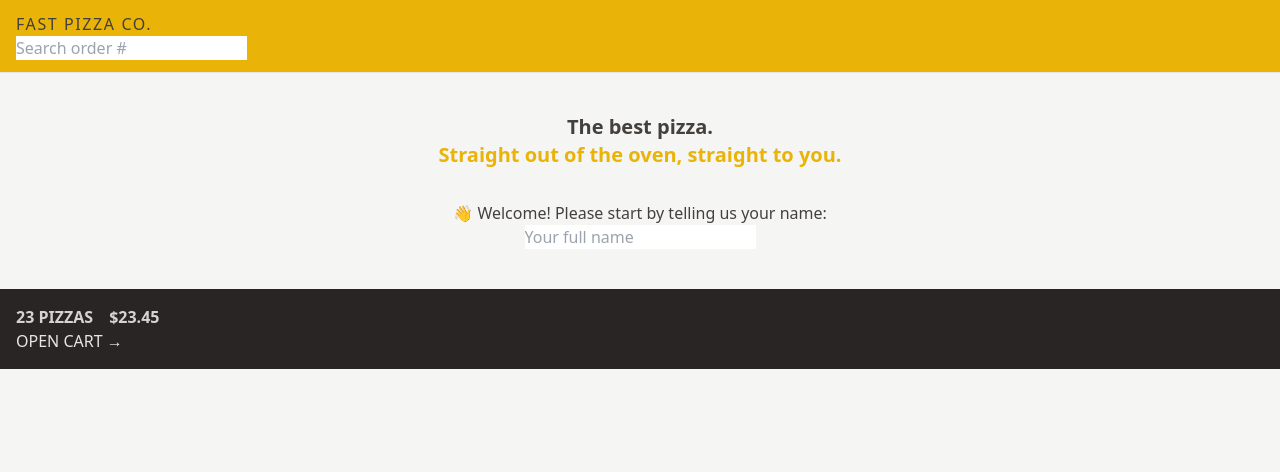
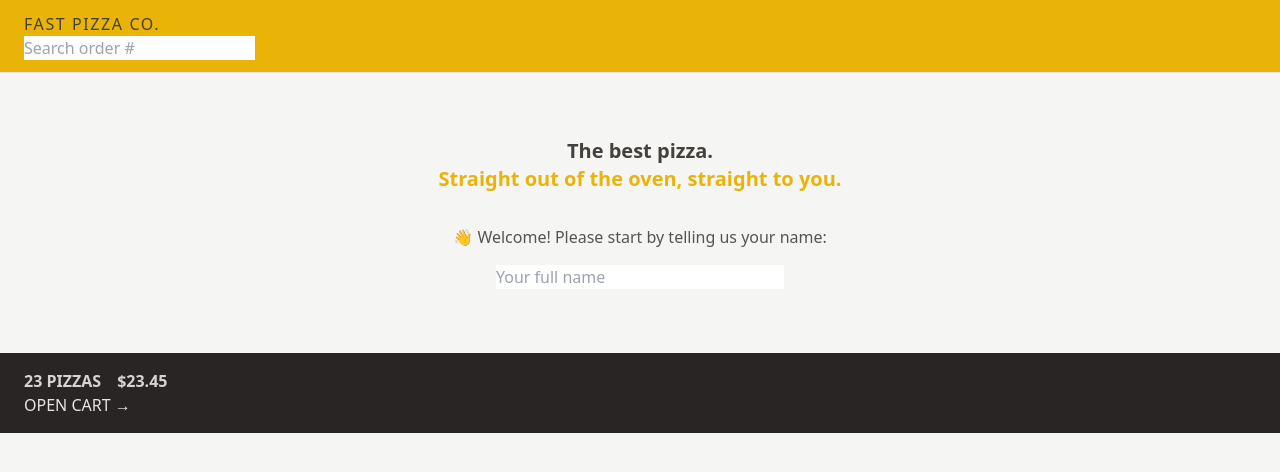
Before and after one commit to kevalmehta17/Fast-Pizza, a React (Vite) app: page / in a window 1280 px wide. Shown: the top 472 px of the page. Built offline with nearby package versions, Linux system fonts and the light colour scheme.

Commit message:
providing mobile responsive design style practice

```diff
--- a/src/UI/Header.jsx
+++ b/src/UI/Header.jsx
@@ -4,7 +4,7 @@
 
 function Header() {
   return (
-    <header className="border-b border-stone-200 bg-yellow-500 px-4 py-3 uppercase">
+    <header className="border-b border-stone-200 bg-yellow-500 px-4 py-3 uppercase sm:px-6">
       <Link to="/" className="tracking-widest">
         Fast Pizza Co.
       </Link>
--- a/src/UI/Home.jsx
+++ b/src/UI/Home.jsx
@@ -2,7 +2,7 @@
 
 function Home() {
   return (
-    <div className="my-10 text-center">
+    <div className="my-10 text-center sm:my-16">
       <h1 className="mb-8 text-xl font-semibold">
         The best pizza.
         <br />
--- a/src/features/cart/CartOverview.jsx
+++ b/src/features/cart/CartOverview.jsx
@@ -2,7 +2,7 @@
 
 function CartOverview() {
   return (
-    <div className="bg-stone-800 text-stone-200 uppercase p-4 ">
+    <div className="bg-stone-800 text-stone-200 uppercase px-4 py-4 sm:px-6  text-sm md:text-base   ">
       <p className="text-stone-300 font-semibold space-x-4">
         <span>23 pizzas</span>
         <span>$23.45</span>
--- a/src/features/user/CreateUser.jsx
+++ b/src/features/user/CreateUser.jsx
@@ -1,7 +1,7 @@
-import { useState } from 'react';
+import { useState } from "react";
 
 function CreateUser() {
-  const [username, setUsername] = useState('');
+  const [username, setUsername] = useState("");
 
   function handleSubmit(e) {
     e.preventDefault();
@@ -9,16 +9,19 @@
 
   return (
     <form onSubmit={handleSubmit}>
-      <p>👋 Welcome! Please start by telling us your name:</p>
+      <p className="mb-4 text-sm text-stone-600 md:text-base ">
+        👋 Welcome! Please start by telling us your name:
+      </p>
 
       <input
         type="text"
         placeholder="Your full name"
         value={username}
         onChange={(e) => setUsername(e.target.value)}
+        className="w-72"
       />
 
-      {username !== '' && (
+      {username !== "" && (
         <div>
           <button>Start ordering</button>
         </div>
```
